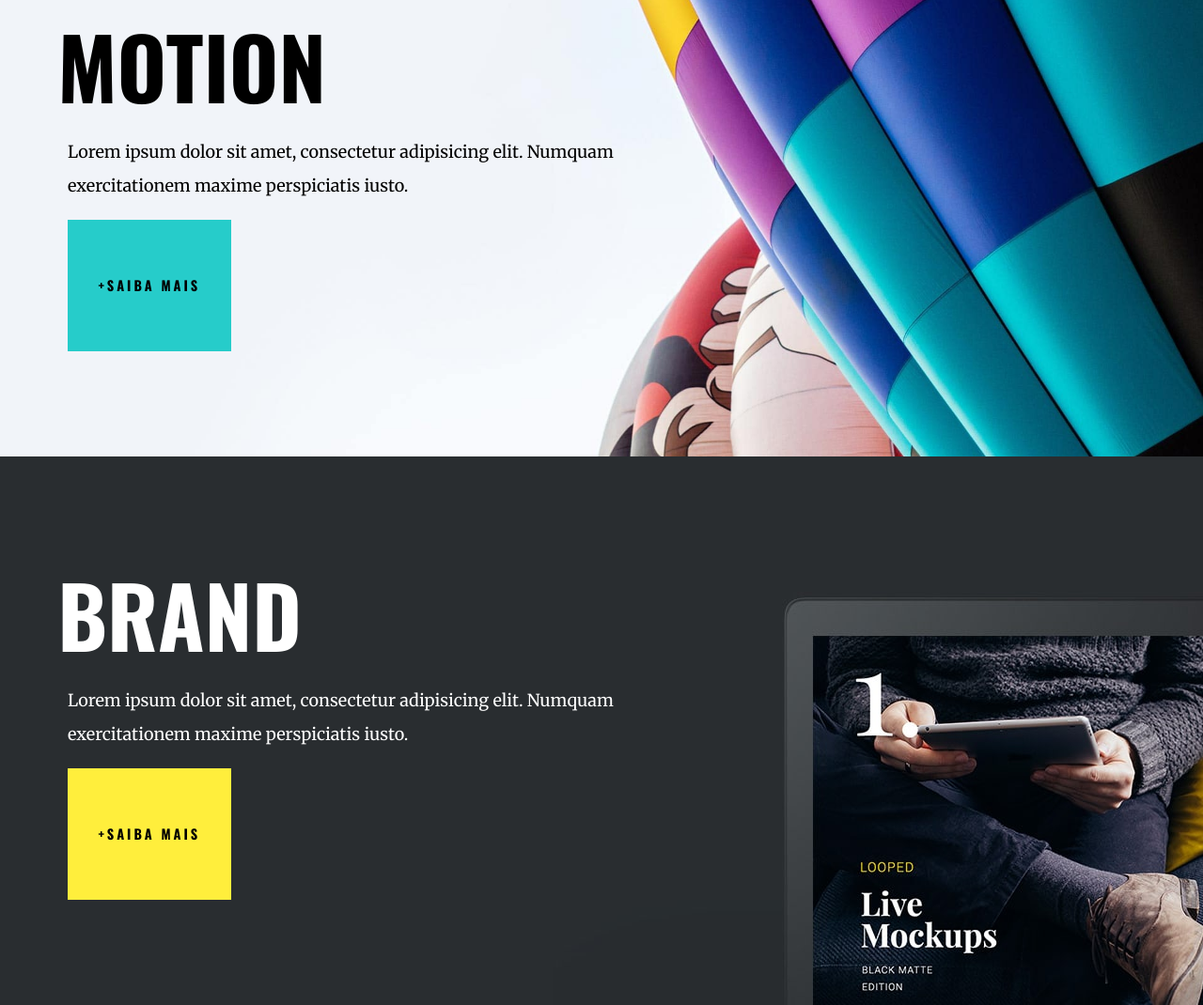
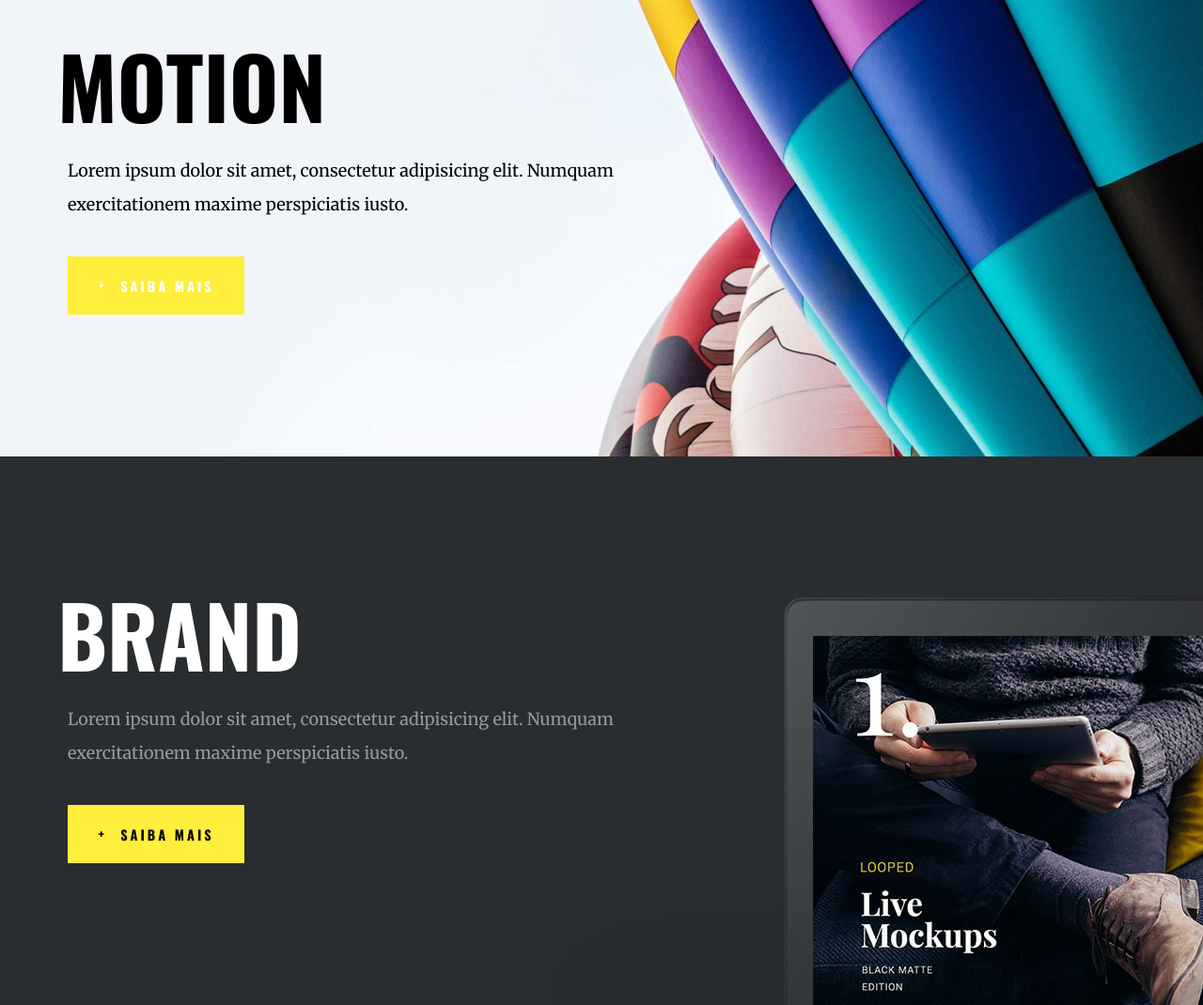
Before and after one commit to YasminOdaLima/AgenciaColors, a plain HTML site: page index.html in a window 1280 px wide. Shown: the part 1346-2416 px from the top of the page at 94% size. Drawn offline with nearby package versions, Linux system fonts and the light colour scheme.

Commit message:
.
ajuste.

```diff
--- a/estilo.css
+++ b/estilo.css
@@ -86,11 +86,10 @@ main, section {
         text-decoration: none;
         font-size: .8rem;
         font-weight: 600;
-        background-color: rgb(255, 238, 60);
+        background-color: rgb(255, 238, 60) !important;
         padding: 1.15rem 1.8rem;
         line-height: 5.5rem;
         color: #000;
-        display: inline-block;
         letter-spacing: 3px; /* Controle o espaçamento entre as letras */
         text-transform: uppercase;
     }
@@ -98,10 +97,12 @@ main, section {
     /*Pseudo-classe before*/
     .cta::before {
         content: "+"; /* Adicione o elemento + (via CSS) */
+        margin-right: 0.8rem;
     }
 
     .verde-agua {
         background-color: #26ccca;
+        color: #fff;
     }
 
     #ux {
@@ -122,7 +123,7 @@ main, section {
     }
 
     .texto {
-        color: #fff;
+        color: #999;
     }
 
     #print {
```
